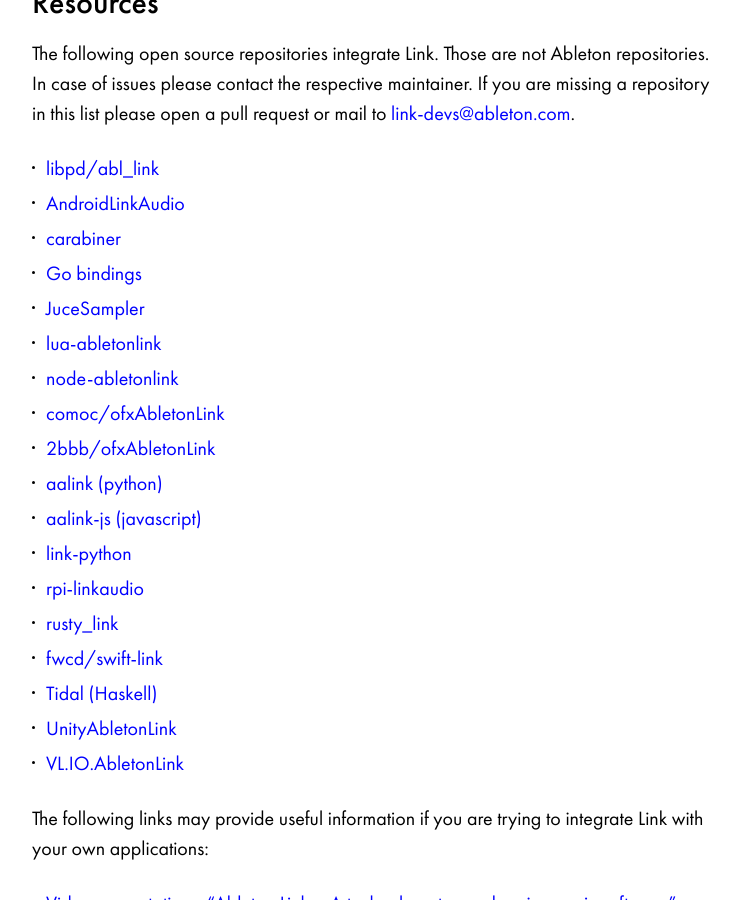
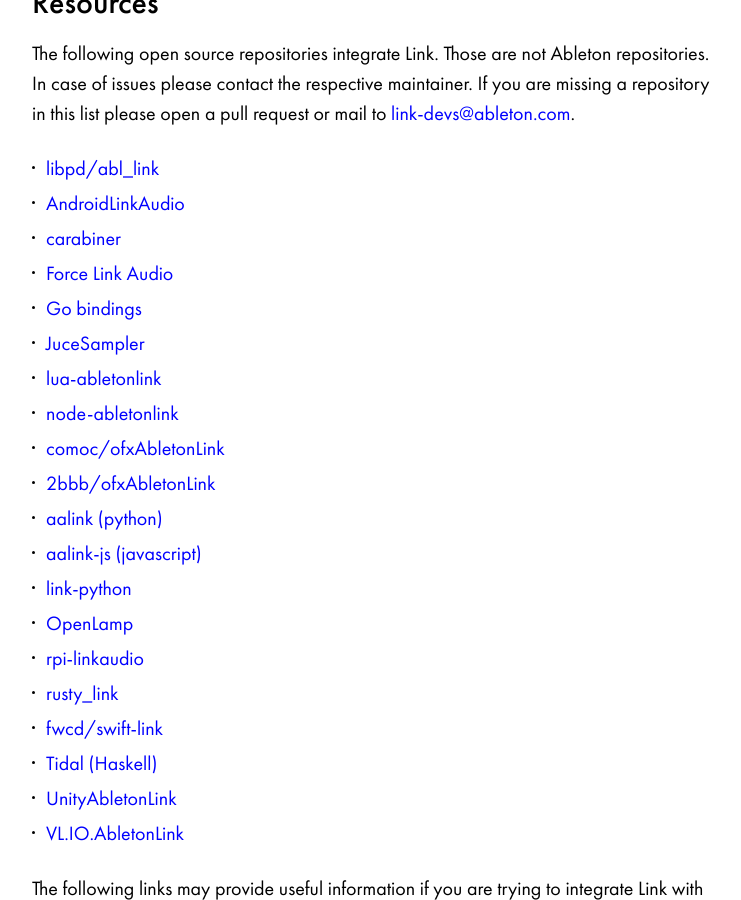
Before and after one commit to Ableton/ableton.github.io, a Jekyll site: the page built from link/index.md, in a window 1280 px wide and 900 px high, scrolled down 8706 px. Shown: the whole window, without its empty margins (268-1009 px from the left). Built offline with Jekyll 4.4.1, drawn with Linux system fonts in a browser that asks for light colours.

Commit message:
Add Force Link Audio and OpenLamp to Link Resources

```diff
--- a/link/index.md
+++ b/link/index.md
@@ -301,6 +301,7 @@ If you are missing a repository in this list please open a pull request or mail
 - [libpd/abl_link](https://github.com/libpd/abl_link)
 - [AndroidLinkAudio](https://github.com/jbloit/AndroidLinkAudio)
 - [carabiner](https://github.com/brunchboy/carabiner)
+- [Force Link Audio](https://github.com/macdigi/force-link-audio)
 - [Go bindings](https://github.com/antoi-ne/al)
 - [JuceSampler](https://github.com/ianacaburian/AbletonLink_JuceSampler)
 - [lua-abletonlink](https://luarocks.org/modules/s-ol/abletonlink)
@@ -310,6 +311,7 @@ If you are missing a repository in this list please open a pull request or mail
 - [aalink (python)](https://github.com/artfwo/aalink)
 - [aalink-js (javascript)](https://github.com/artfwo/aalink-js)
 - [link-python](https://github.com/gonzaloflirt/link-python)
+- [OpenLamp](https://github.com/openlamp)
 - [rpi-linkaudio](https://github.com/ty-art-ty/rpi-linkaudio)
 - [rusty_link](https://crates.io/crates/rusty_link)
 - [fwcd/swift-link](https://github.com/fwcd/swift-link)
```
